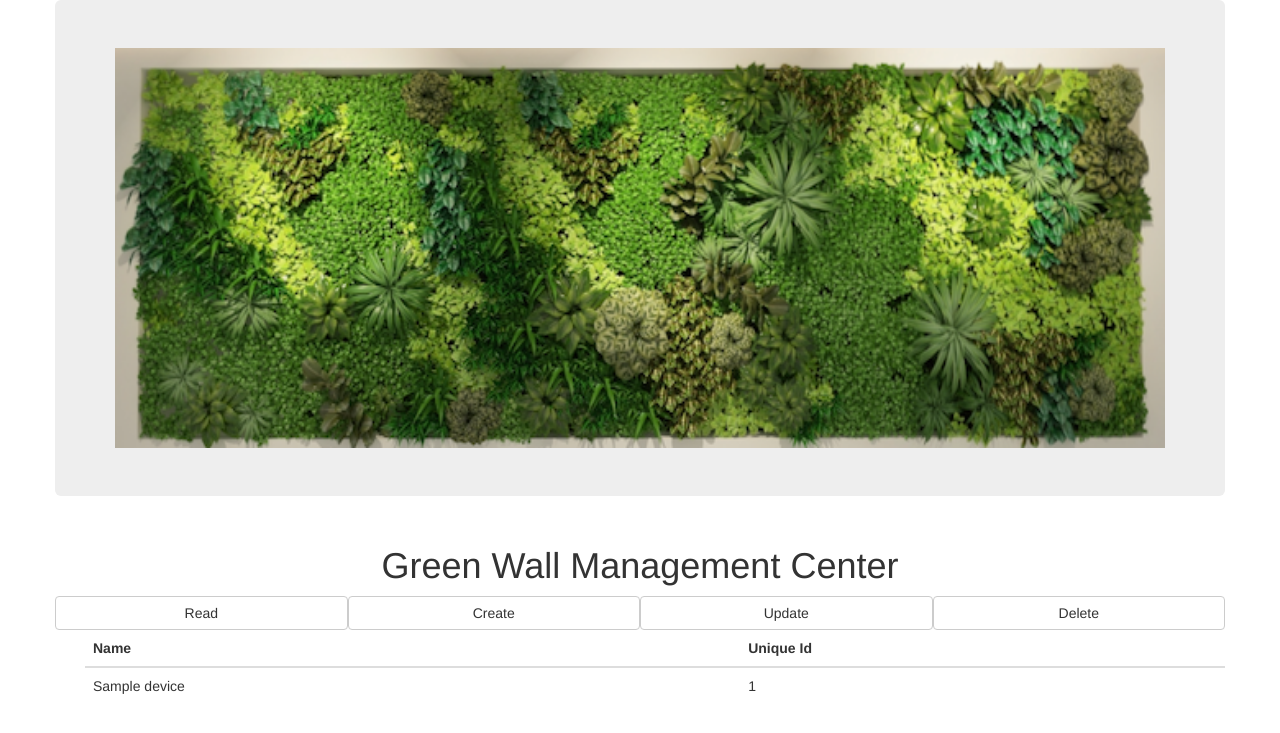
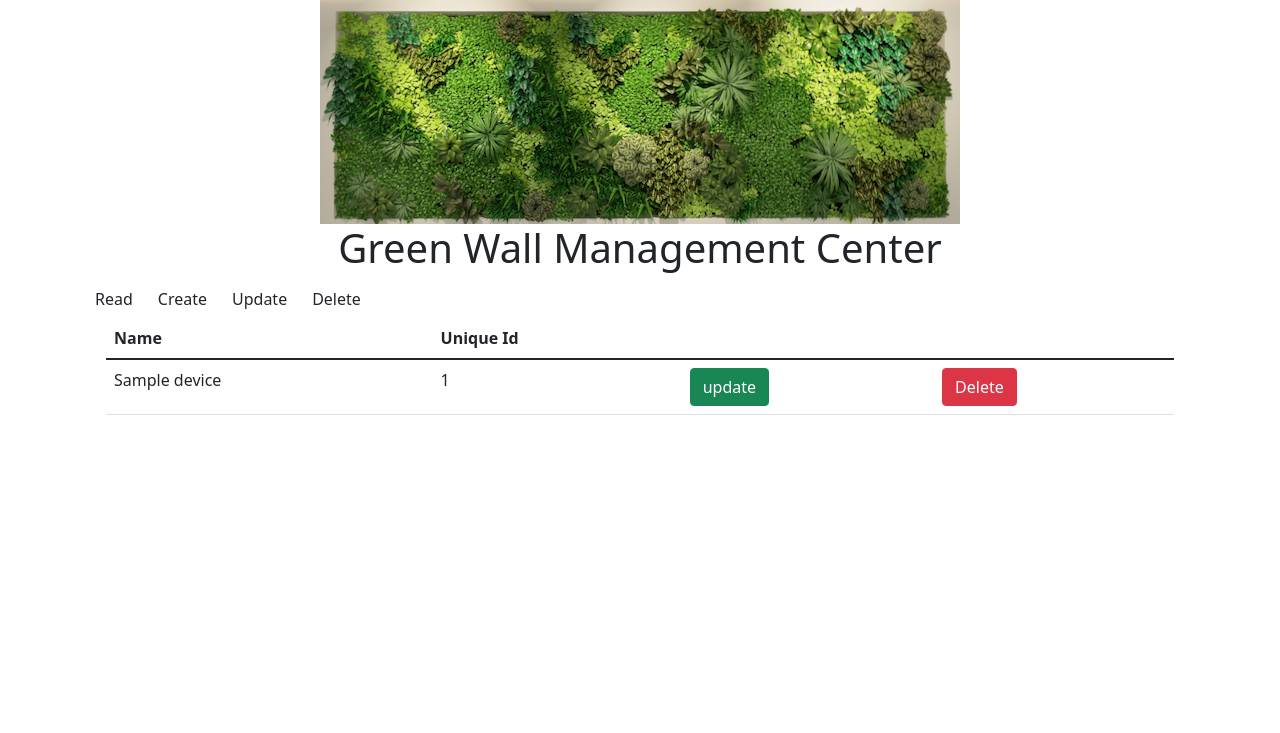
Before and after one commit to ltn22/green_wall, a Flask app: page / in a window 1280 px wide. Shown: the top 733 px of the page. Run offline with Flask 2, Linux system fonts and the light colour scheme; a database or web service that is not in the repository returns one stand-in record (values such as "Sample title"); some libraries are stand-ins or nearby versions.

Commit message:
updated the admin web application

```diff
--- a/admin_webapp/static/css/index.css
+++ b/admin_webapp/static/css/index.css
@@ -1,6 +1,6 @@
 .jumbotron img{
 	background-size: cover;
 	background-position: top center;
-	height: 400px;
+	height: 250px;
 	width: 100%;
 }
--- a/admin_webapp/templates/index.html
+++ b/admin_webapp/templates/index.html
@@ -8,14 +8,14 @@
     <meta name="description" content="">
     <meta name="author" content="">
     <title>CRUD Operations</title>
-    <link rel="stylesheet" href="https://maxcdn.bootstrapcdn.com/bootstrap/3.3.7/css/bootstrap.min.css">
+    <link href="https://cdn.jsdelivr.net/npm/bootstrap@5.1.3/dist/css/bootstrap.min.css" rel="stylesheet" integrity="sha384-1BmE4kWBq78iYhFldvKuhfTAU6auU8tT94WrHftjDbrCEXSU1oBoqyl2QvZ6jIW3" crossorigin="anonymous">
     <link href="{{url_for('static',filename='css/index.css')}}" rel="stylesheet" >
 </head>
 
 <body>
     <div class="container" id="main-container">
         <div class="row">
-            <div class="jumbotron text-center">
+            <div class="text-center">
                 <img src="{{url_for('static', filename='images/green_wall.png')}}" class="img-responsive" alt="Responsive image">
             </div>
             <section class="col-lg-12 text-center">
```
